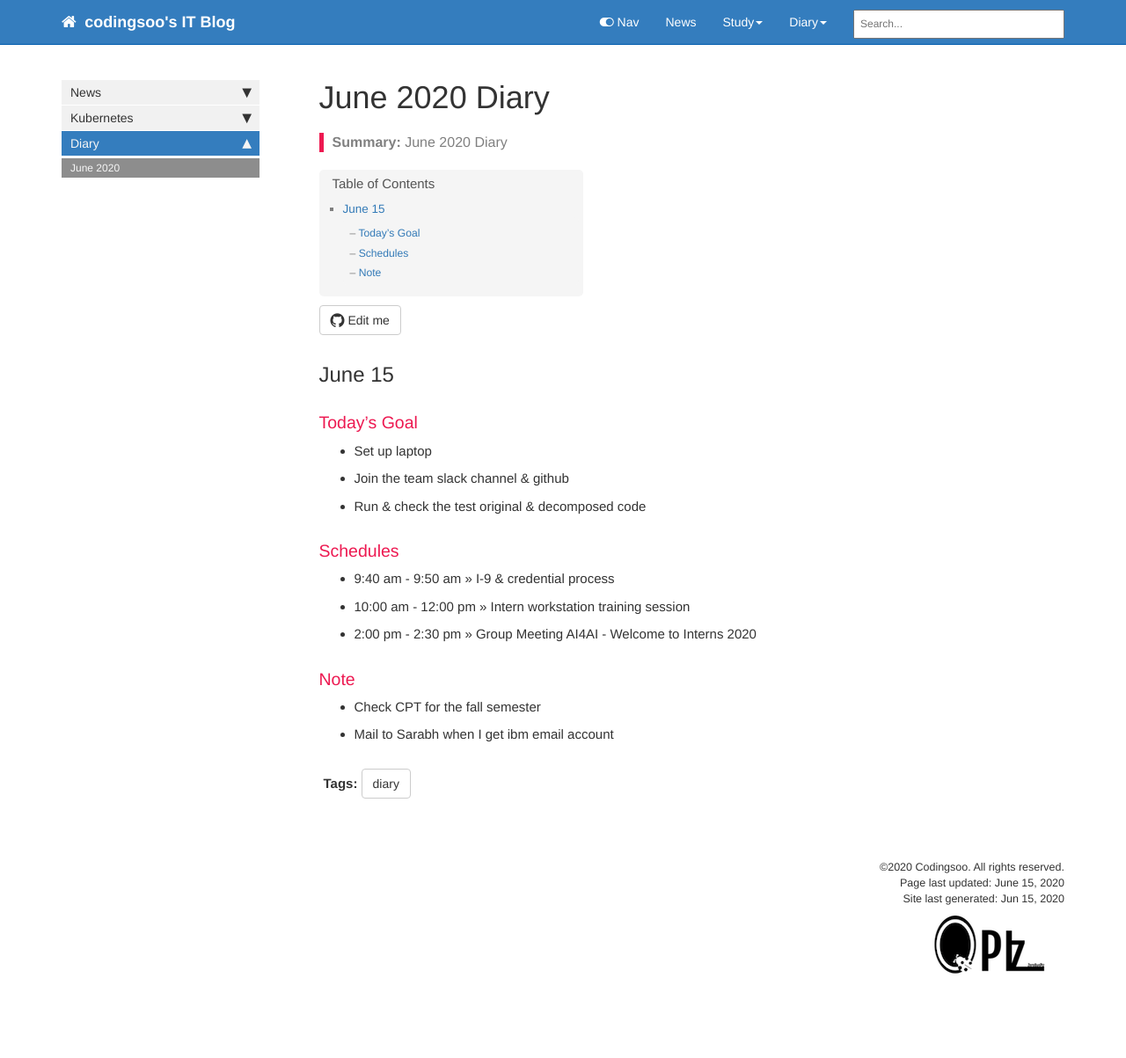
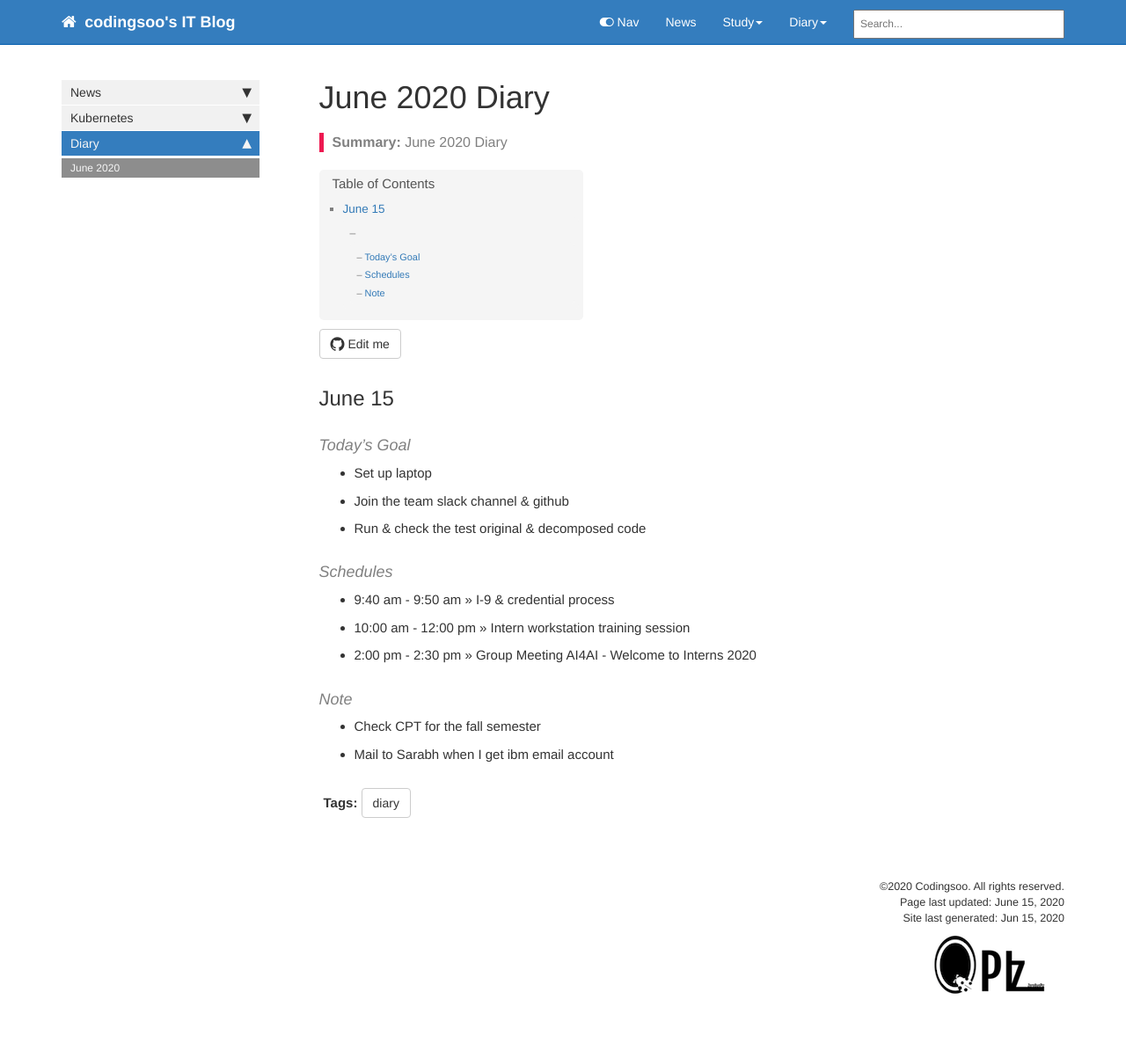
Before and after one commit to codingsoo/codingsoo.github.io1, a Jekyll site: the page built from pages/diary/june-2020.md, in a window 1280 px wide. Shown: the whole page at 88% size. Built offline with Jekyll 4.4.1, drawn with Linux system fonts in a browser that asks for light colours; nearby versions of some CDN libraries; comment, search, counter and statistics services are not loaded; before the commit the page ends 1180 px from its top, so only the background shows below that.

```diff
--- a/pages/diary/june-2020.md
+++ b/pages/diary/june-2020.md
@@ -11,19 +11,19 @@ folder: diary
 
 ## June 15
 
-### Today's Goal
+#### Today's Goal
 
 - Set up laptop
 - Join the team slack channel & github
 - Run & check the test original & decomposed code
 
-### Schedules
+#### Schedules
 
 - 9:40 am - 9:50 am >> I-9 & credential process
 - 10:00 am - 12:00 pm >> Intern workstation training session
 - 2:00 pm - 2:30 pm >> Group Meeting AI4AI - Welcome to Interns 2020
 
-### Note
+#### Note
 
 - Check CPT for the fall semester
 - Mail to Sarabh when I get ibm email account
```
